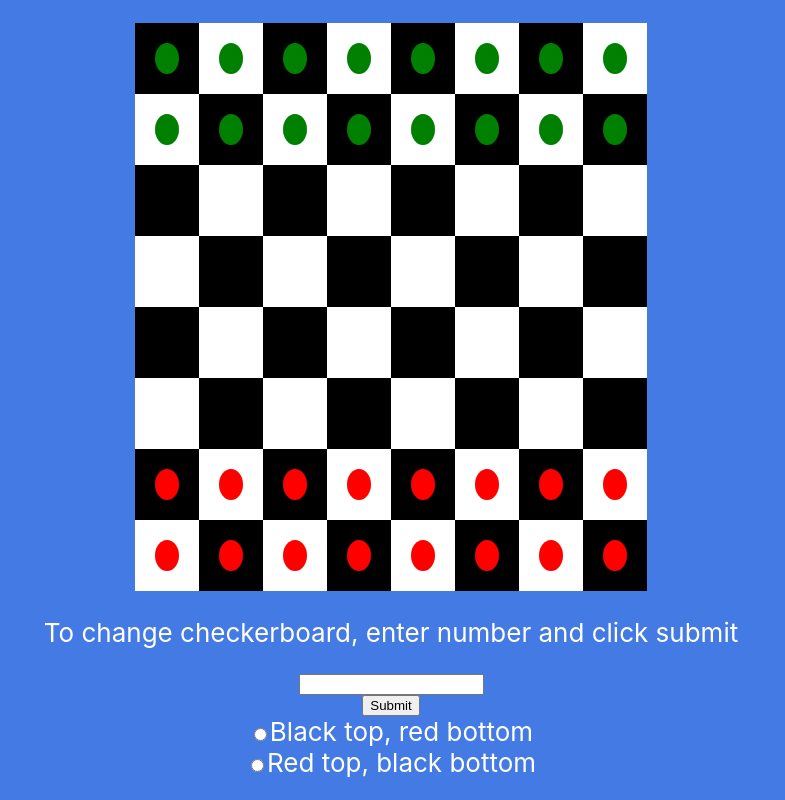
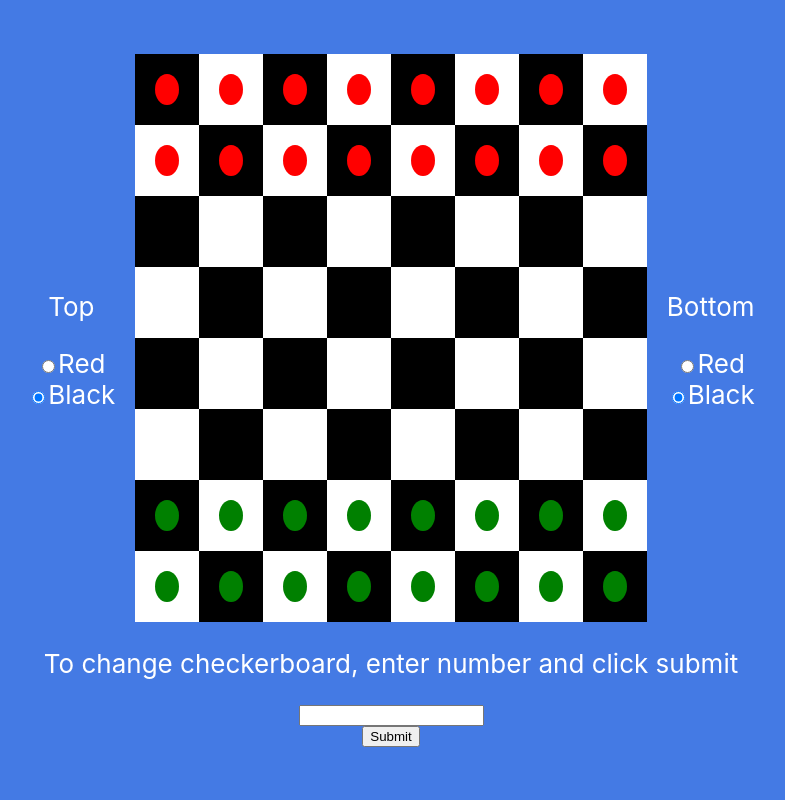
Before and after one commit to tbow5257/feel-the-mern, a React (Create React App) app in the folder client/: page / in a window 1280 px wide. Shown: the whole page, without its empty margins (249-1034 px from the left). Built offline with nearby package versions, Linux system fonts and the light colour scheme.

Commit message:
radio buttons change color of shapes

```diff
--- a/client/src/App.css
+++ b/client/src/App.css
@@ -1,5 +1,13 @@
 .App {
   text-align: center;
+  background-color: #447ae4;
+  min-height: 100vh;
+  display: flex;
+  flex-direction: column;
+  align-items: center;
+  justify-content: center;
+  font-size: calc(10px + 2vmin);
+  color: white;
 }
 
 .App-logo {
@@ -11,17 +19,6 @@
   .App-logo {
     animation: App-logo-spin infinite 20s linear;
   }
-}
-
-.App-header {
-  background-color: #447ae4;
-  min-height: 100vh;
-  display: flex;
-  flex-direction: column;
-  align-items: center;
-  justify-content: center;
-  font-size: calc(10px + 2vmin);
-  color: white;
 }
 
 .App-link {
@@ -73,3 +70,13 @@
   border-radius: 50%;
   color: green;
 }
+
+.Grid-Container {
+  display: flex;
+  flex-flow: row;
+  align-items: center;
+}
+
+.Colors-Container {
+  margin: 20px;
+}
--- a/client/src/App.js
+++ b/client/src/App.js
@@ -2,7 +2,7 @@ import React, { useState } from 'react';
 import './App.css';
 import Square from './Square'
 import CheckboardContextProvider from './CheckboardContext';
-
+import Colors from './Colors';
 
 const makeBoard = (size) => {
 
@@ -73,38 +73,22 @@ function App() {
   return (
     <CheckboardContextProvider>
       <div className="App">
-        <header className="App-header">
-            <div className="Grid">{makeBoard(size)}</div>
-          <p>To change checkerboard, enter number and click submit</p>
-          <input type="text" name="size" onChange={handleChange}/>
-          <button onClick={handleSubmit}>Submit</button>
+        <div className="Grid-Container">
+          <div className="Colors-Container">
+            <p>Top</p>
+            <Colors region="top"/>
+          </div>
+          <div className="Grid">{makeBoard(size)}</div>
+            <div className="Colors-Container">
+              <p>Bottom</p>
+              <Colors region="bottom"/>
+            </div>
+        </div>
+        <p>To change checkerboard, enter number and click submit</p>
+        <input type="text" name="size" onChange={handleChange}/>
+        <button onClick={handleSubmit}>Submit</button>
+      </div>
 
-          <div className="form-check">
-            <label>
-              <input
-                type="radio"
-                name="Colors"
-                value="option3"
-                className="form-check-input"
-              />
-              Black top, red bottom
-            </label>
-          </div>
-
-          <div className="form-check">
-            <label>
-              <input
-                type="radio"
-                name="Colors"
-                value="option3"
-                className="form-check-input"
-              />
-              Red top, black bottom
-            </label>
-          </div>
-
-        </header>
-      </div>
     </CheckboardContextProvider>
   );
 }
--- /dev/null
+++ b/client/src/Colors.js
@@ -0,0 +1,47 @@
+import React, { useContext } from 'react';
+import { StoreContext } from './CheckboardContext';
+
+function Colors({region}) {
+    const [input, setInput] = React.useState("green-circle")
+    const {[region]: [data, setData], } = React.useContext(StoreContext)
+
+    const handleChange = (e) => {
+        setInput(e.target.value);
+        setData(e.target.value);
+    };
+
+    return (
+    <form>
+        <div>
+            <div className="form-check">
+                <label>
+                    <input
+                        type="radio"
+                        name="Colors"
+                        value="red-circle"
+                        className="form-check-input"
+                        checked={input === "red-circle"}
+                        onChange={handleChange}
+                    />
+                Red
+                </label>
+            </div>
+
+            <div className="form-check">
+                <label>
+                    <input
+                        type="radio"
+                        name="Colors"
+                        value="green-circle"
+                        className="form-check-input"
+                        checked={input === "green-circle"}
+                        onChange={handleChange}
+                    />
+                    Black
+                </label>
+        </div>
+    </div>
+  </form>
+)}
+
+export default Colors;
--- a/client/src/Shape.js
+++ b/client/src/Shape.js
@@ -1,4 +1,4 @@
-import React, { Fragment, useContext } from 'react';
+import React, { useContext } from 'react';
 import { StoreContext } from './CheckboardContext';
 import './App.css';
 
--- a/client/src/Square.js
+++ b/client/src/Square.js
@@ -6,9 +6,9 @@ function Square(props) {
     let child;
     if (props.row === props.totalSize-1 ||
         props.row === props.totalSize-2) {
+        child = (<Shape shapeRegion="bottom"/>)
+    } else if (props.row === 0 || props.row === 1) {
         child = (<Shape shapeRegion="top"/>)
-    } else if (props.row === 0 || props.row === 1) {
-        child = (<Shape shapeRegion="bottom"/>)
     } else {
         child = "--"
     }
```
